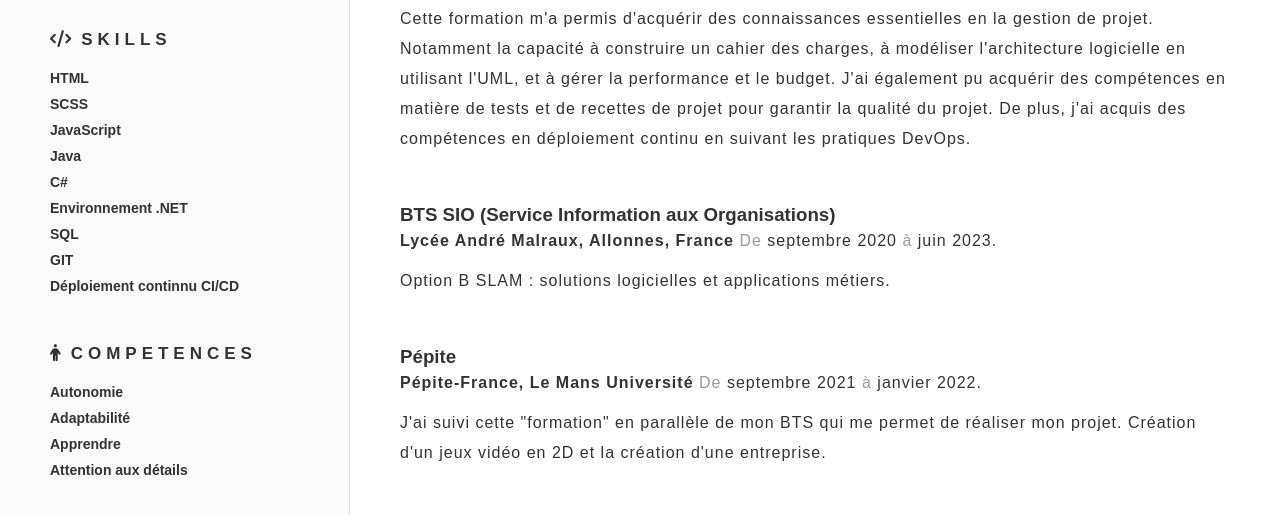
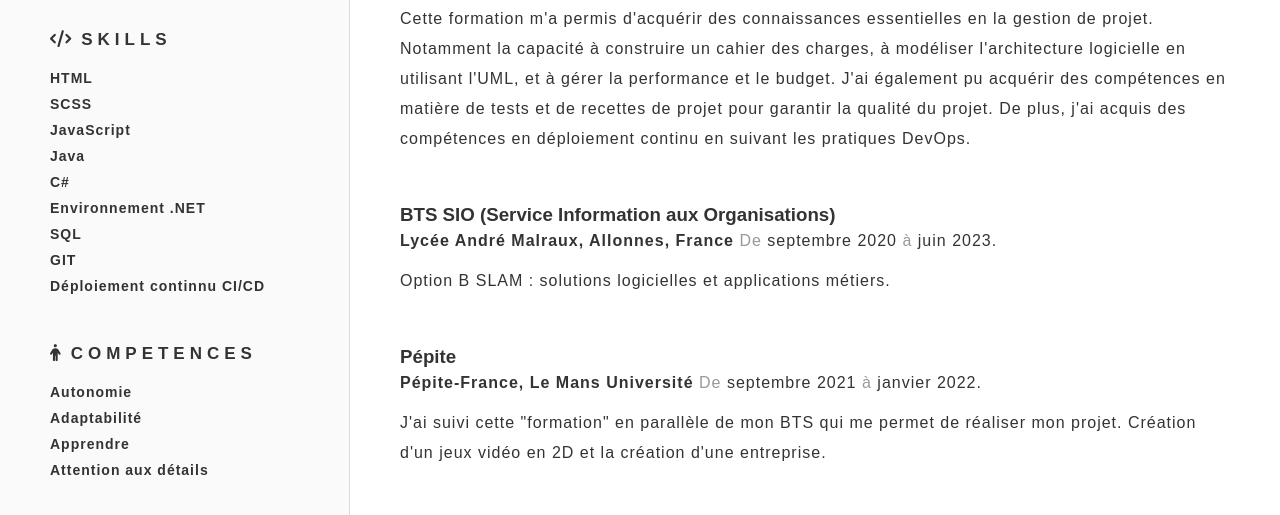
Before and after one commit to CorentinTalour/CV, a website: page index.html in a window 1280 px wide. Shown: the part 596-1111 px from the top of the page. Drawn offline with Linux system fonts and the light colour scheme; a web font is replaced by a local one.

Commit message:
Update aside (letter spacing)

```diff
--- a/index.html
+++ b/index.html
@@ -32,22 +32,22 @@
     </div>
     <div class="block">
       <h2 class="title-small"><i class="fa-solid fa-code"></i>SKILLS</h2>
-      <h3>HTML</h3>
-      <h3>SCSS</h3>
-      <h3>JavaScript</h3>
-      <h3>Java</h3>
-      <h3>C#</h3>
-      <h3>Environnement .NET</h3>
-      <h3>SQL</h3>
-      <h3>GIT</h3>
-      <h3>Déploiement continnu CI/CD</h3>
+      <h3 class="spacing">HTML</h3>
+      <h3 class="spacing">SCSS</h3>
+      <h3 class="spacing">JavaScript</h3>
+      <h3 class="spacing">Java</h3>
+      <h3 class="spacing">C#</h3>
+      <h3 class="spacing">Environnement .NET</h3>
+      <h3 class="spacing">SQL</h3>
+      <h3 class="spacing">GIT</h3>
+      <h3 class="spacing">Déploiement continnu CI/CD</h3>
     </div>
     <div class="block">
       <h2 class="title-small"><i class="fa-solid fa-person"></i>COMPETENCES</h2>
-      <h3>Autonomie</h3>
-      <h3>Adaptabilité</h3>
-      <h3>Apprendre</h3>
-      <h3>Attention aux détails</h3>
+      <h3 class="spacing">Autonomie</h3>
+      <h3 class="spacing">Adaptabilité</h3>
+      <h3 class="spacing">Apprendre</h3>
+      <h3 class="spacing">Attention aux détails</h3>
     </div>
     <div class="block">
       <h2 class="title-small"><i class="fa-solid fa-language"></i>LANGUES</h2>
--- a/scss/style.scss
+++ b/scss/style.scss
@@ -85,6 +85,10 @@ aside {
     h3 {
       margin-bottom: 0;
       font-size: 1.4rem;
+    }
+
+    .spacing {
+      letter-spacing: 0.1rem;
     }
 
     p {
```
Also changed, not shown: css/style.css, 1 other file.
